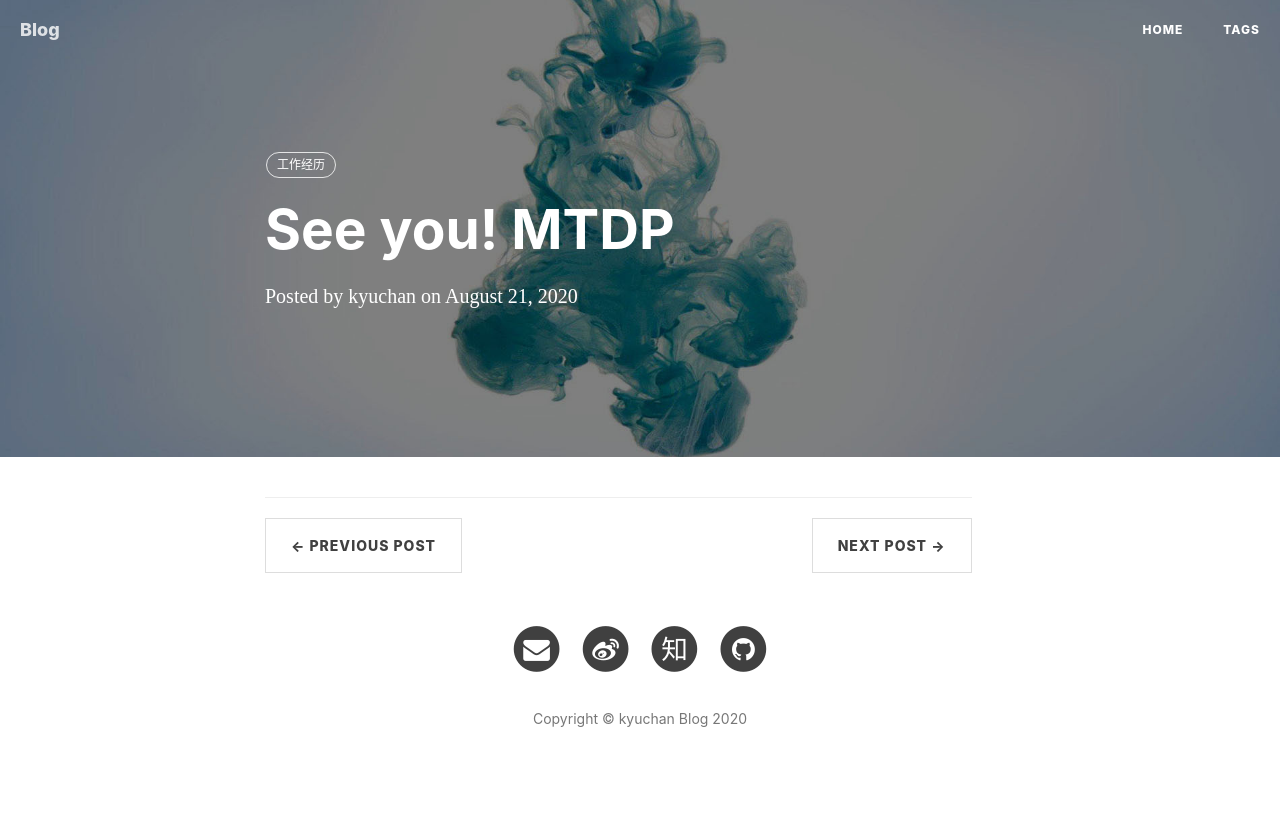
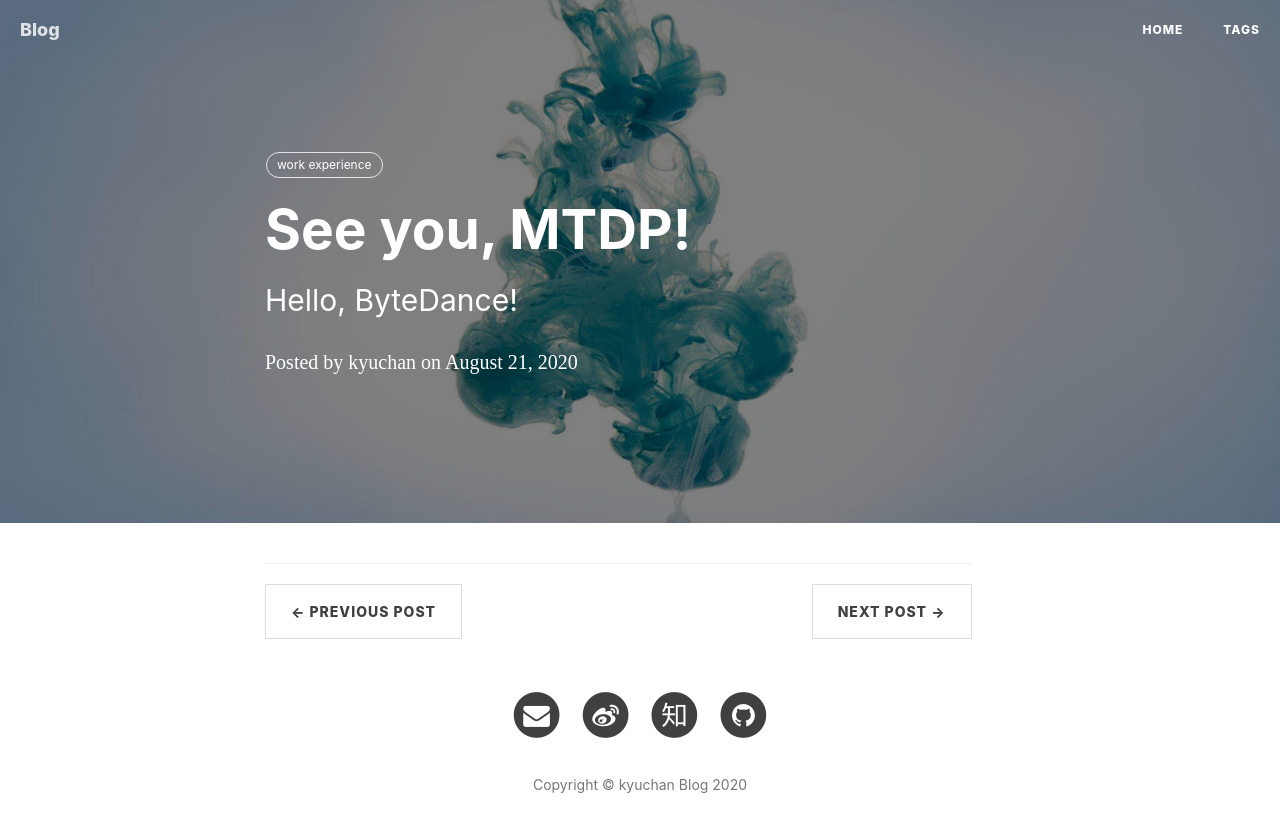
Before and after one commit to kyuch4n/kyuch4n.github.io, a Jekyll site: the page built from _posts/2020-08-21-see-you-mtdp.markdown, in a window 1280 px wide. Shown: the top 832 px of the page. Built offline with Jekyll 4.4.1, drawn with Linux system fonts in a browser that asks for light colours; nearby versions of some CDN libraries; comment, search, counter and statistics services are not loaded.

Commit message:
feat: 坑位

```diff
--- a/_posts/2020-08-21-see-you-mtdp.markdown
+++ b/_posts/2020-08-21-see-you-mtdp.markdown
@@ -1,10 +1,10 @@
 ---
 layout: post
-title: "See you! MTDP"
-subtitle: ""
+title: "See you, MTDP!"
+subtitle: "Hello, ByteDance!"
 date: 2020-08-21
 author: "kyuchan"
 header-img: "img/post-bg.jpg"
 tags:
-  - 工作经历
+  - work experience
 ---
--- a/_posts/2020-08-22-electron-todolist.markdown
+++ b/_posts/2020-08-22-electron-todolist.markdown
@@ -7,5 +7,5 @@
 header-img: "img/post-bg.jpg"
 tags:
   - electron
-  - todolist
+  - app
 ---
--- a/_posts/2020-08-23-electron-screen-savers.markdown
+++ b/_posts/2020-08-23-electron-screen-savers.markdown
@@ -7,5 +7,5 @@
 header-img: "img/post-bg.jpg"
 tags:
   - electron
-  - screen-savers
+  - app
 ---
```
